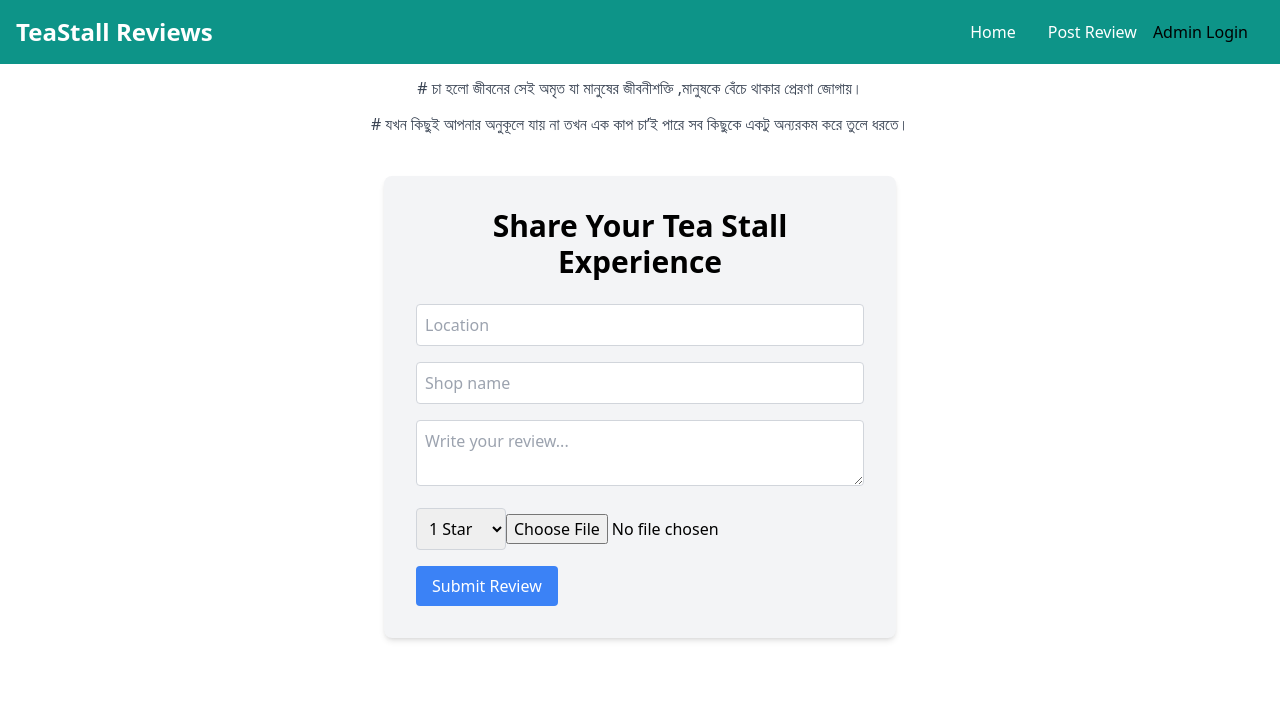
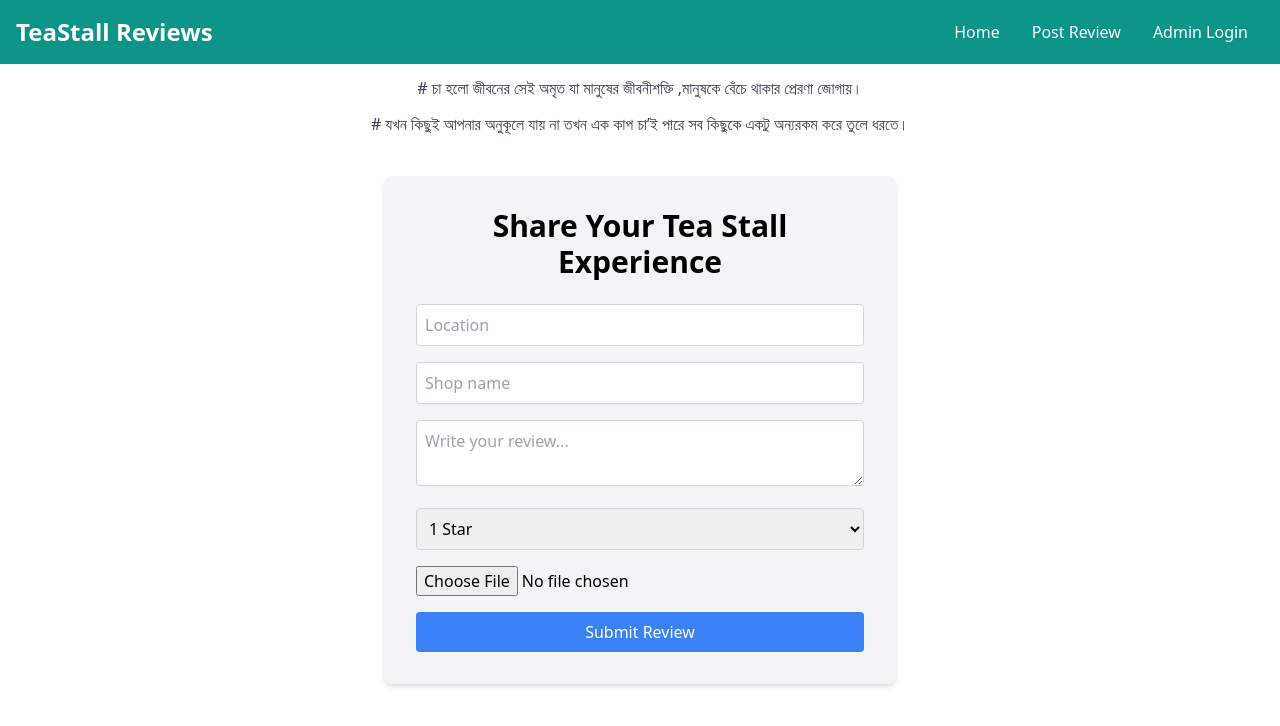
Before and after one commit to tahmidulislamfahim/TEA-STALL-REVIEW, a React (Create React App) app: page /review in a window 1280 px wide. Shown: the top 726 px of the page. Built offline with nearby package versions, Linux system fonts and the light colour scheme; no server answers.

Commit message:
Responsive

```diff
--- a/src/components/Navebar.js
+++ b/src/components/Navebar.js
@@ -1,19 +1,37 @@
-import React from 'react';
+import React, { useState } from 'react';
 import { Link } from 'react-router-dom';
 
 const Navbar = () => {
+  const [isMenuOpen, setIsMenuOpen] = useState(false);
+
   return (
     <nav className="bg-teal-600 p-4">
       <div className="container mx-auto flex justify-between items-center">
         <Link to="/" className="text-white text-2xl font-bold">
           TeaStall Reviews
         </Link>
-        <div>
-          <Link to="/" className="text-white hover:text-gray-300 px-4">Home</Link>
-          <Link to="/review" className="text-white hover:text-gray-300 px-4">Post Review</Link>
 
-          <Link to="/admin/login" className="mr-4">Admin Login</Link>
+        {/* Hamburger Icon for mobile view */}
+        <button
+          onClick={() => setIsMenuOpen(!isMenuOpen)}
+          className="text-white block sm:hidden focus:outline-none"
+        >
+          <svg className="w-6 h-6" fill="none" stroke="currentColor" viewBox="0 0 24 24" xmlns="http://www.w3.org/2000/svg">
+            <path strokeLinecap="round" strokeLinejoin="round" strokeWidth="2" d="M4 6h16M4 12h16m-7 6h7" />
+          </svg>
+        </button>
 
+        {/* Links - Hidden on mobile unless menu is open */}
+        <div className={`sm:flex ${isMenuOpen ? "block" : "hidden"} sm:block`}>
+          <Link to="/" className="text-white hover:text-gray-300 px-4 block sm:inline">
+            Home
+          </Link>
+          <Link to="/review" className="text-white hover:text-gray-300 px-4 block sm:inline">
+            Post Review
+          </Link>
+          <Link to="/admin/login" className="text-white hover:text-gray-300 px-4 block sm:inline">
+            Admin Login
+          </Link>
         </div>
       </div>
     </nav>
--- a/src/components/ReviewFrom.js
+++ b/src/components/ReviewFrom.js
@@ -1,4 +1,3 @@
-// src/components/ReviewForm.js
 import React, { useState } from 'react';
 import { db, storage } from '../firebase'; // Ensure correct import path
 import { collection, addDoc } from "firebase/firestore"; // Firestore methods
@@ -61,16 +60,15 @@ const ReviewForm = () => {
   };
 
   return (
-    <div className="bg-gray-100 p-8 rounded-lg shadow-md max-w-lg mx-auto mt-10">
-      <h2 className="text-3xl font-bold mb-6 text-center">Share Your Tea Stall Experience</h2>
-      <form onSubmit={handleSubmit}>
-        {/* Location Input Field */}
+    <div className="bg-gray-100 p-6 sm:p-8 rounded-lg shadow-md max-w-lg mx-auto mt-10 w-full">
+      <h2 className="text-2xl sm:text-3xl font-bold mb-6 text-center">Share Your Tea Stall Experience</h2>
+      <form onSubmit={handleSubmit} className="space-y-4">
         <input
           type="text"
           value={location}
           onChange={(e) => setLocation(e.target.value)}
           placeholder="Location"
-          className="w-full p-2 border border-gray-300 rounded mb-4"
+          className="w-full p-2 border border-gray-300 rounded"
           required
         />
         <input
@@ -78,20 +76,20 @@ const ReviewForm = () => {
           value={shopName}
           onChange={(e) => setShopName(e.target.value)}
           placeholder="Shop name"
-          className="w-full p-2 border border-gray-300 rounded mb-4"
+          className="w-full p-2 border border-gray-300 rounded"
           required
         />
         <textarea
           value={text}
           onChange={(e) => setText(e.target.value)}
           placeholder="Write your review..."
-          className="w-full p-2 border border-gray-300 rounded mb-4"
+          className="w-full p-2 border border-gray-300 rounded"
           required
         />
         <select
           value={rating}
           onChange={(e) => setRating(e.target.value)}
-          className="mb-4 p-2 border border-gray-300 rounded"
+          className="w-full p-2 border border-gray-300 rounded"
           required
         >
           <option value={1}>1 Star</option>
@@ -104,11 +102,11 @@ const ReviewForm = () => {
           type="file"
           accept="image/*"
           onChange={(e) => setFile(e.target.files[0])}
-          className="mb-4"
+          className="w-full"
         />
         <button
           type="submit"
-          className="bg-blue-500 text-white py-2 px-4 rounded hover:bg-blue-600 transition duration-200"
+          className="w-full bg-blue-500 text-white py-2 px-4 rounded hover:bg-blue-600 transition duration-200"
         >
           Submit Review
         </button>
@@ -116,9 +114,9 @@ const ReviewForm = () => {
 
       {/* Snackbar Notification */}
       {showSnackbar && (
-      <div className="fixed bottom-4 left-1/2 transform -translate-x-1/2 bg-green-500 text-white py-2 px-4 rounded shadow-lg">
-       Review submitted successfully!
-       </div>
+        <div className="fixed bottom-4 left-1/2 transform -translate-x-1/2 bg-green-500 text-white py-2 px-4 rounded shadow-lg">
+          Review submitted successfully!
+        </div>
       )}
     </div>
   );
--- a/src/pages/Home.js
+++ b/src/pages/Home.js
@@ -17,18 +17,31 @@ const Home = () => {
   }, []);
 
   return (
-    <div className="container mx-auto p-4">
-      <p className="text-gray-700 text-center">জীবনটা ঠিক যেন এক কাপ চায়ের মতো, তার স্বাদ ঠিক তেমনটাই হবে যেমনটা আপনি সেটিকে বানাবেন।</p>
-      <PhotoGallery />
-      <h1 className="text-4xl font-bold text-center mb-8 text-teal-600">Tea Stall Reviews</h1>
+    <div className="container mx-auto p-4 sm:p-6 lg:p-8">
+      <p className="text-gray-700 text-center text-sm sm:text-base lg:text-lg">
+        জীবনটা ঠিক যেন এক কাপ চায়ের মতো, তার স্বাদ ঠিক তেমনটাই হবে যেমনটা আপনি সেটিকে বানাবেন।
+      </p>
 
-      {/* Create a card for posting a new review */}
-      <div className="bg-teal-100 p-6 rounded-lg shadow-md mb-8">
-        <h2 className="text-2xl font-semibold text-teal-700 mb-4">Post a Review</h2>
-        <p className="text-gray-700">Share your experience about a tea stall you've visited!</p>
+      {/* Photo gallery with responsive margin and padding */}
+      <div className="my-4 sm:my-6 lg:my-8">
+        <PhotoGallery />
       </div>
 
-      {/* Display the list of reviews */}
+      <h1 className="text-3xl sm:text-4xl lg:text-5xl font-bold text-center mb-6 lg:mb-8 text-teal-600">
+        Tea Stall Reviews
+      </h1>
+
+      {/* Responsive card for posting a new review */}
+      <div className="bg-teal-100 p-4 sm:p-6 lg:p-8 rounded-lg shadow-md mb-6 lg:mb-8">
+        <h2 className="text-xl sm:text-2xl lg:text-3xl font-semibold text-teal-700 mb-2 sm:mb-4">
+          Post a Review
+        </h2>
+        <p className="text-gray-700 text-sm sm:text-base lg:text-lg">
+          Share your experience about a tea stall you've visited!
+        </p>
+      </div>
+
+      {/* Responsive review list */}
       <ReviewList reviews={reviews} />
     </div>
   );
```
